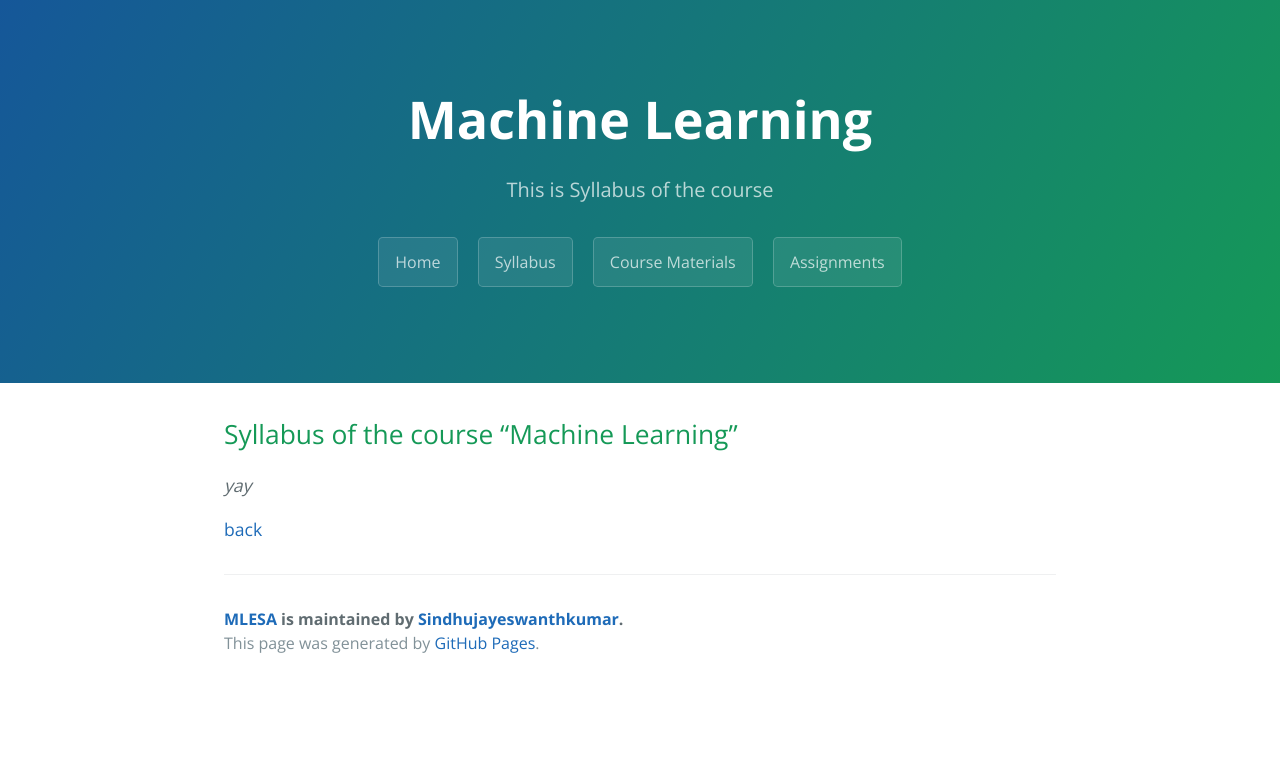
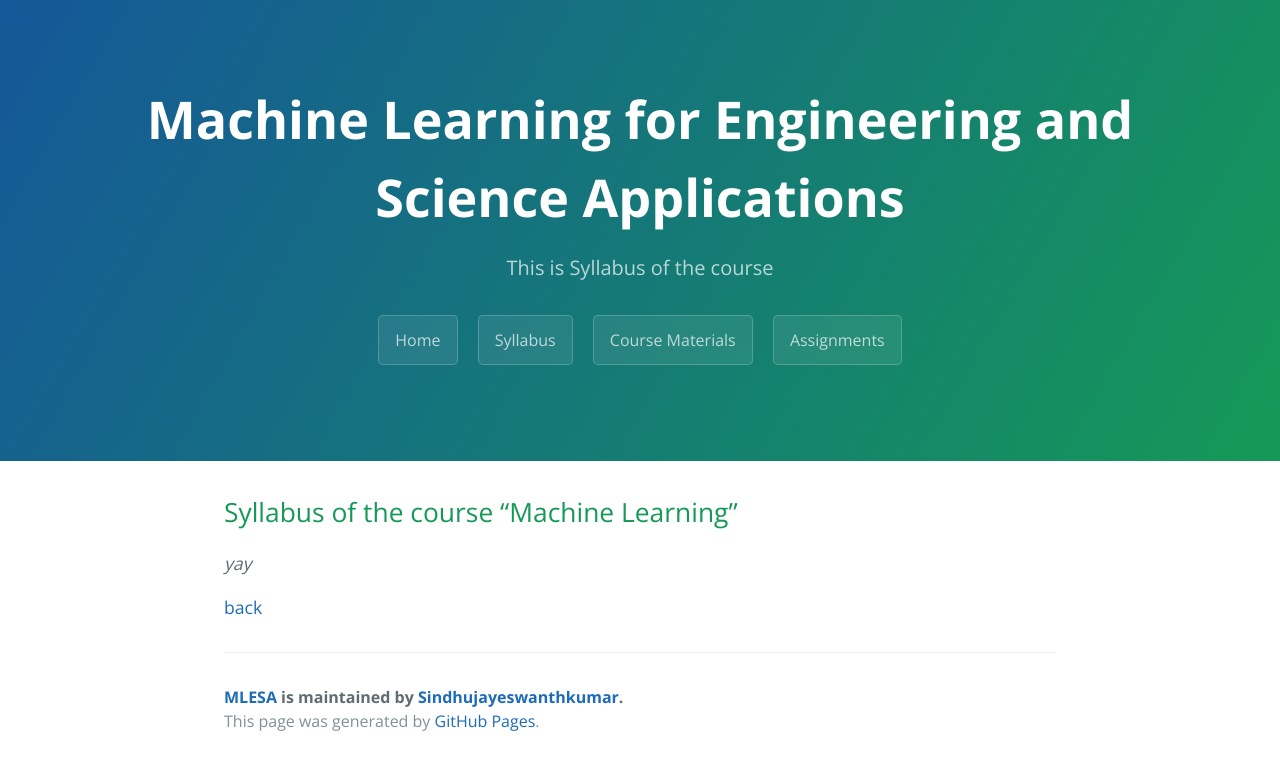
Before and after one commit to Sindhujayeswanthkumar/MLESA, a Jekyll site: the page built from another-page.md, in a window 1280 px wide. Shown: the top 770 px of the page. Built offline with Jekyll 4.4.1, drawn with Linux system fonts in a browser that asks for light colours.

Commit message:
Update another-page.md

```diff
--- a/another-page.md
+++ b/another-page.md
@@ -1,6 +1,6 @@
 ---
 layout: default
-title: Machine Learning
+title: Machine Learning for Engineering and Science Applications
 description: This is Syllabus of the course
 ---
 
```
